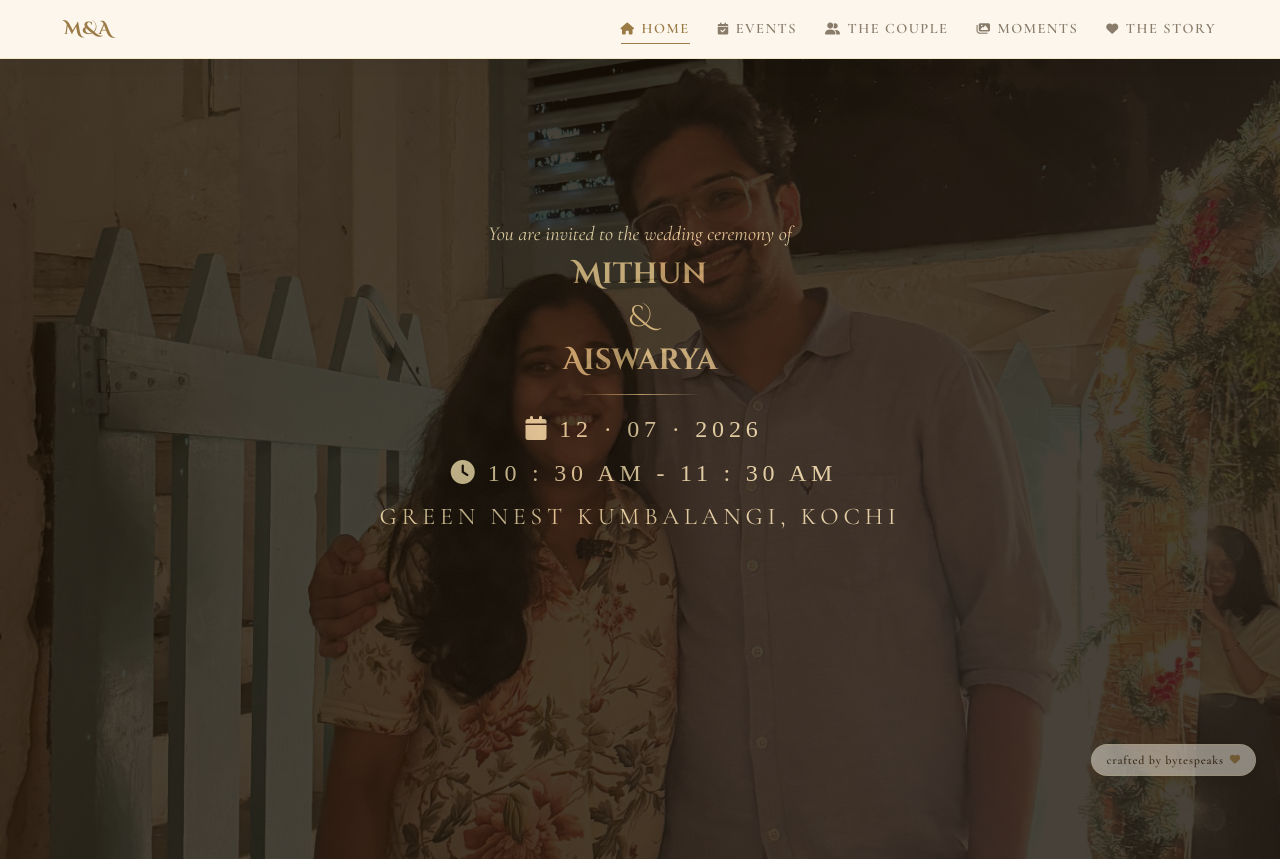
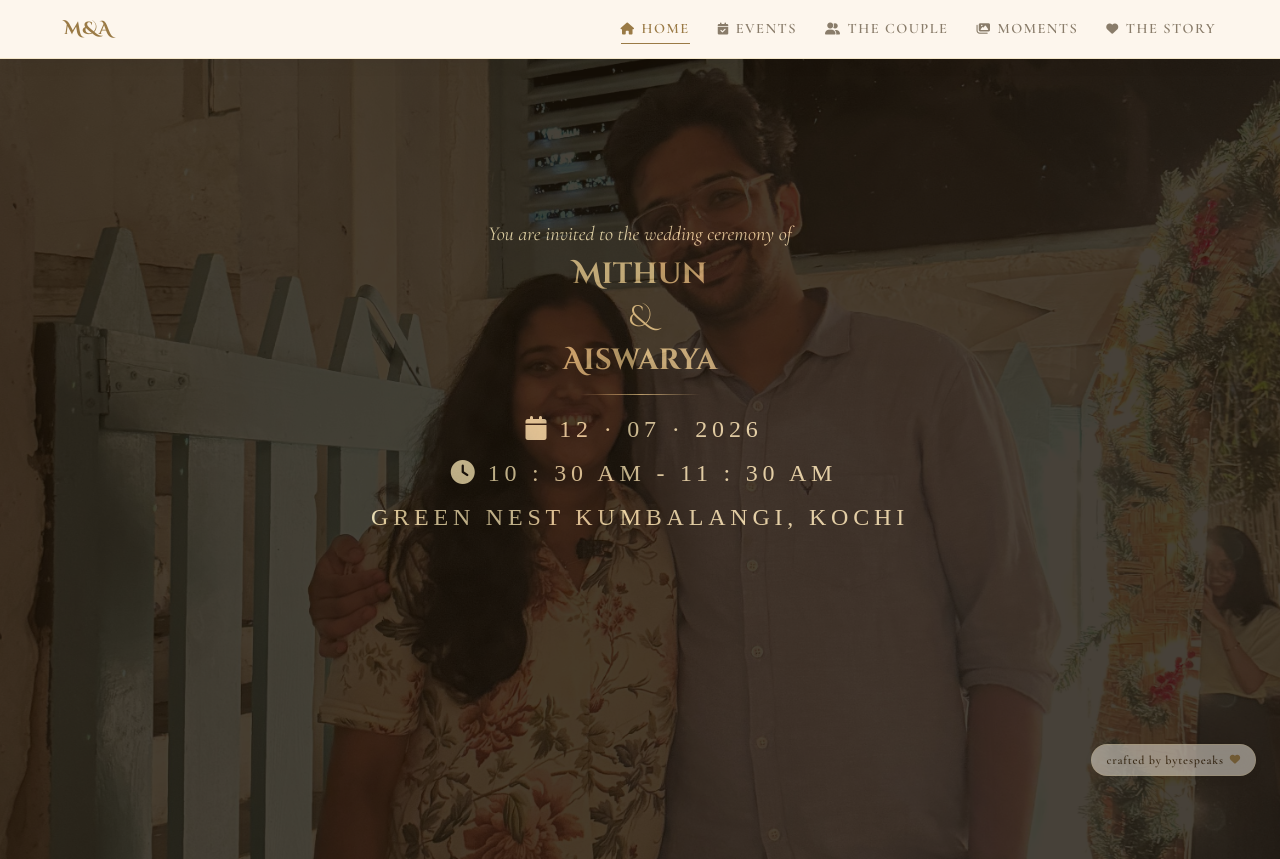
Before and after one commit to Ajay-the-dev/marriage-app-template, a Vue app: page / in a window 1280 px wide. Built offline with nearby package versions, Linux system fonts and the light colour scheme.

Commit message:
font change in hero section

```diff
--- a/src/components/Home.vue
+++ b/src/components/Home.vue
@@ -95,7 +95,7 @@ opacity: 1;
 }
 
 .hero-location {
-    font-family: 'Cormorant Garamond', serif;
+    font-family: 'Sans-serif', serif;
     font-size: clamp(0.875rem, 2.5vw, 1.5rem);
     color: var(--gold-light);
     letter-spacing: 0.2em;
```
